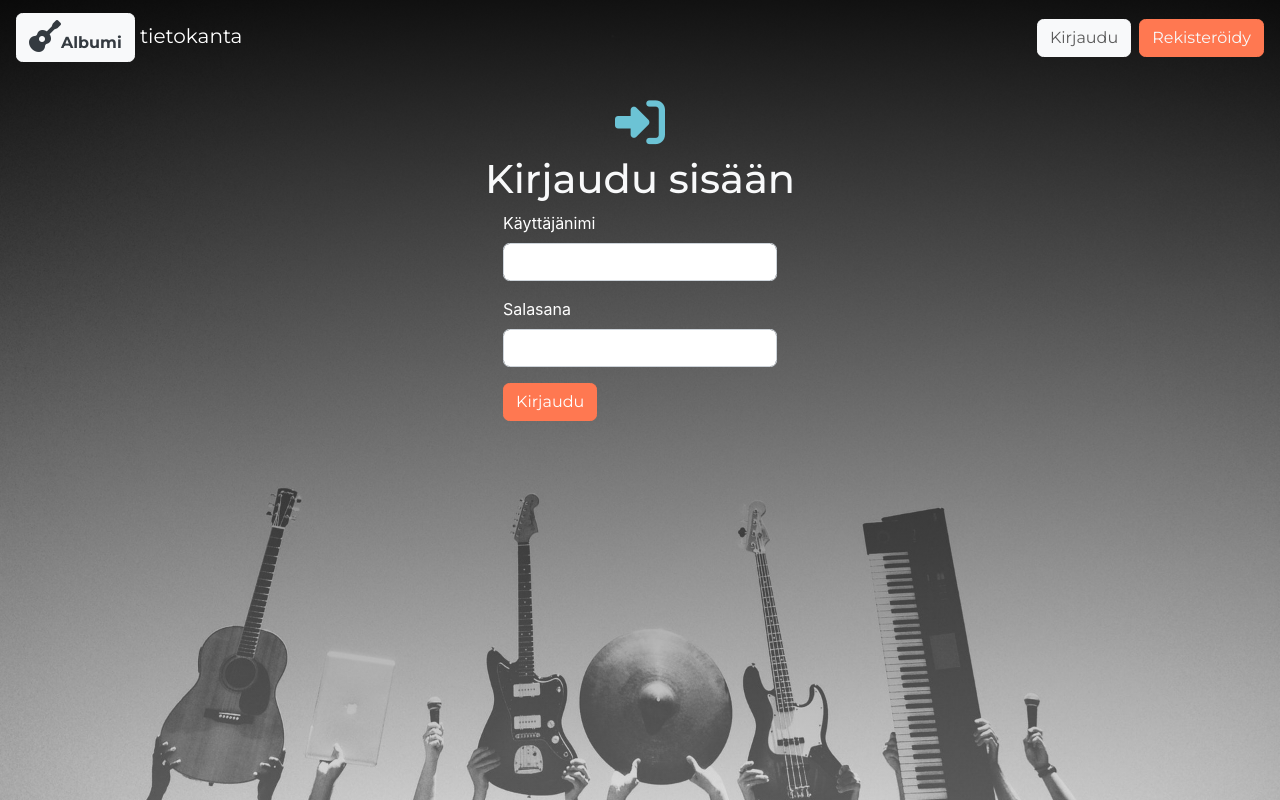
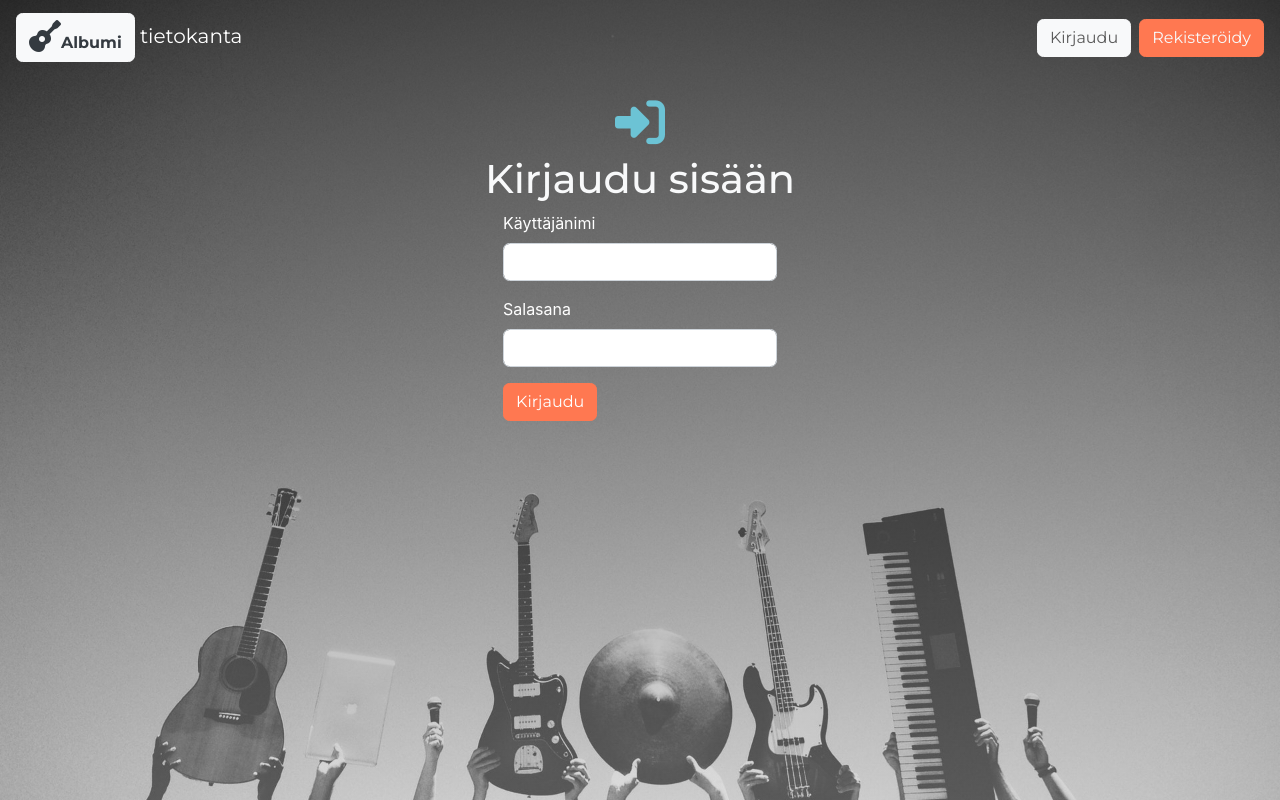
Before and after one commit to anttiromppanen/albumi_tietokanta, a Flask app: page /auth/login in a window 1280 px wide. Run offline with Flask 2, Linux system fonts and the light colour scheme; some libraries are stand-ins or nearby versions.

Commit message:
viimeisin päivitys

```diff
--- a/application/static/layout.css
+++ b/application/static/layout.css
@@ -8,5 +8,5 @@ body, html {
   -moz-background-size: cover;
   -o-background-size: cover;
   background-size: cover;
-	background-image: linear-gradient(to bottom, rgba(0,0,0,0.9) 0%,rgba(255,255,255,0.1) 100%), url('bg.jpg');
+	background-image: linear-gradient(to bottom, rgba(0,0,0,0.6) 0%,rgba(255,255,255,0.1) 100%), url('bg.jpg');
 }
```
Also changed, not shown: 5 other files.
